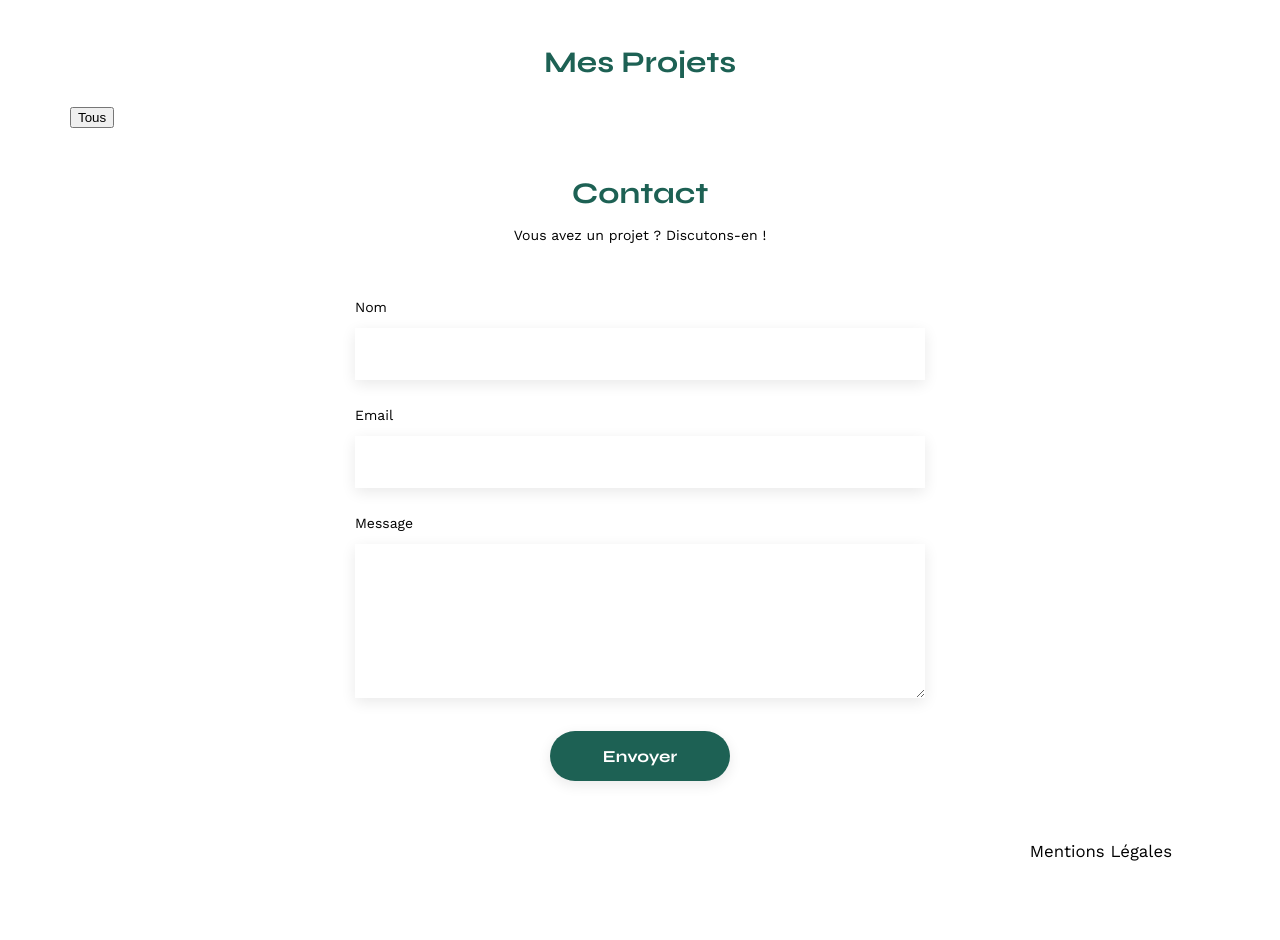
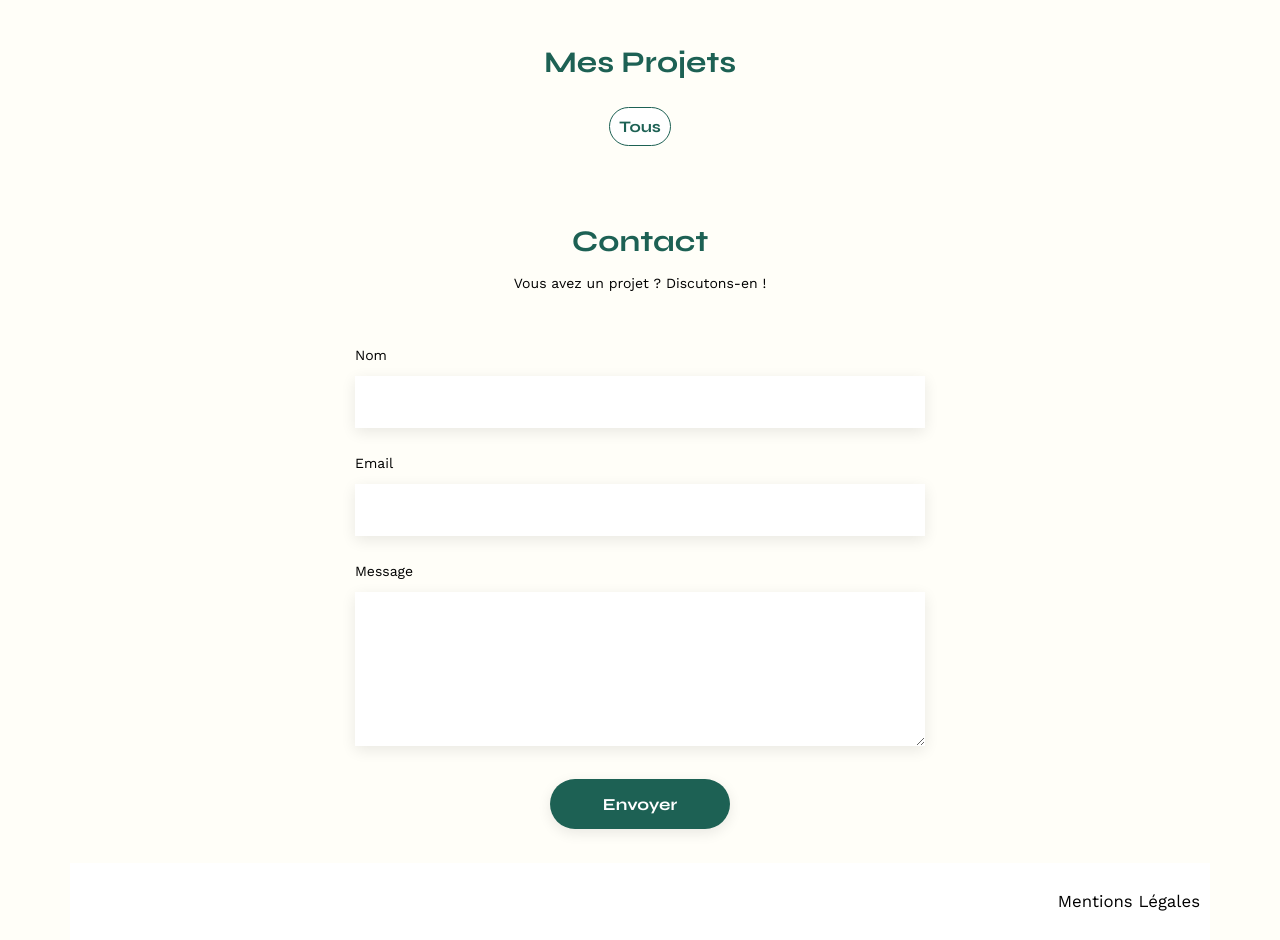
Before and after one commit to liguanovic/archiwebos, a plain HTML site: page FrontEnd/index.html in a window 1280 px wide. Shown: the part 488-1428 px from the top of the page. Before the commit the page ends 1376 px from the top, so only its background shows below. Drawn offline with nearby package versions, Linux system fonts and the light colour scheme; no server answers.

Commit message:
refactor : change css

```diff
--- a/FrontEnd/assets/style.css
+++ b/FrontEnd/assets/style.css
@@ -52,7 +52,9 @@ body {
 	margin:auto;
 	font-family: 'Work Sans' ;
 	font-size: 14px;
+	background-color: #FFFEF8;
 }
+
 header {
 	display: flex;
 	justify-content: space-between;
@@ -125,6 +127,48 @@ li:hover {
 	text-align: center;
 	margin-bottom: 1em;
 }
+
+
+/** mon code **/
+.filters {
+	display: flex;
+	justify-content: center;
+	gap: 20px;
+	list-style-type: none;
+	padding: 0;
+	margin: 30px 0;
+}
+
+.filters li {
+	display: flex;
+            align-items: center;
+}
+
+.filters button {
+	border-radius: 60px;
+	border: 1px solid #1D6154;
+	background-color: #ffff;
+	font-size: 1rem;
+	color: #1D6154;
+	font-family: 'Syne', sans-serif;
+	padding: 9px;
+	cursor: pointer;
+}
+
+.filters button:hover {
+	background-color: #0E2F28;
+	color: white;
+}
+
+.works figcaption {
+	margin-top:10px;
+	font-size: 1rem;
+}
+
+
+
+
+
 .gallery {
 	width: 100%;
 	display: grid;
@@ -180,8 +224,15 @@ input[type="submit"]{
 	border-radius: 60px ;
 }
 
+footer {
+	background-color: white;
+	width: 100%;
+	margin: 0;
+	padding: 10px 0;
+}
+
 footer nav ul {
 	display: flex;
 	justify-content: flex-end;
-	margin: 2em
+	margin: 20px 0;
 }
```
